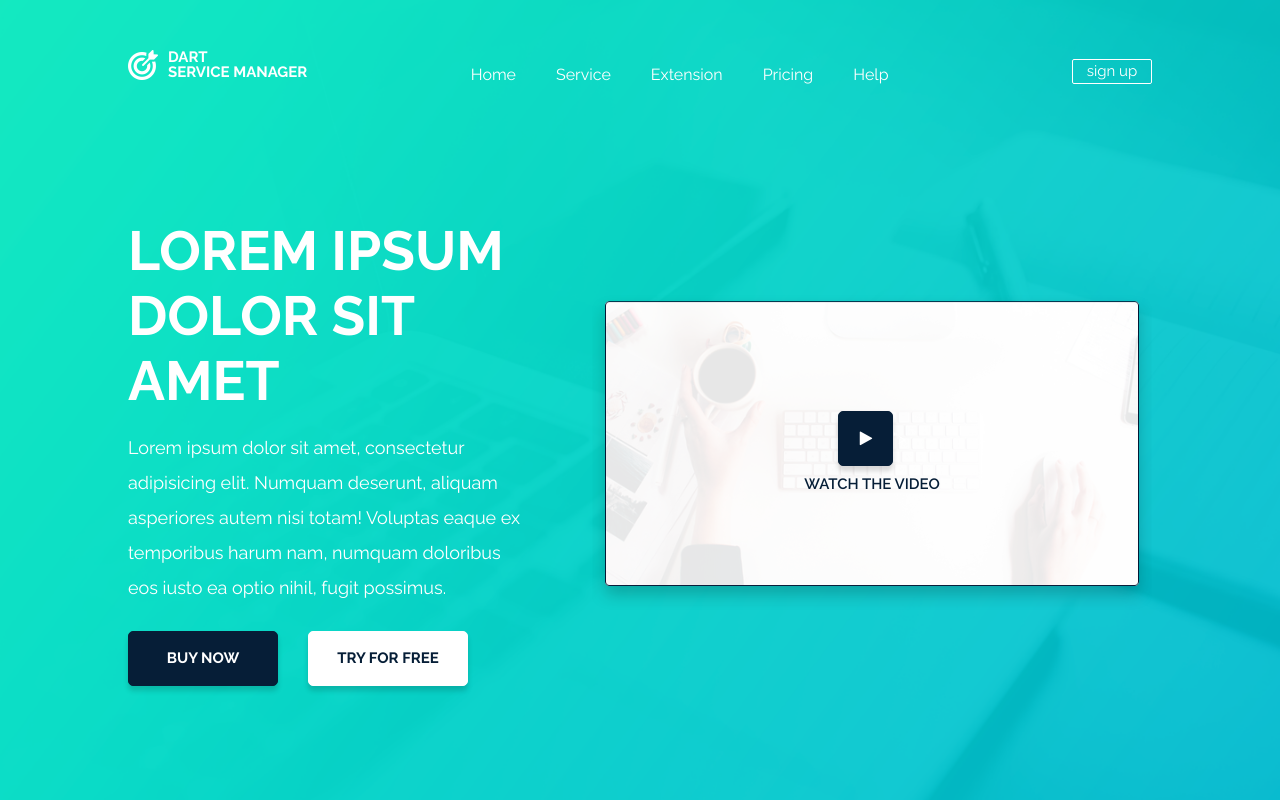
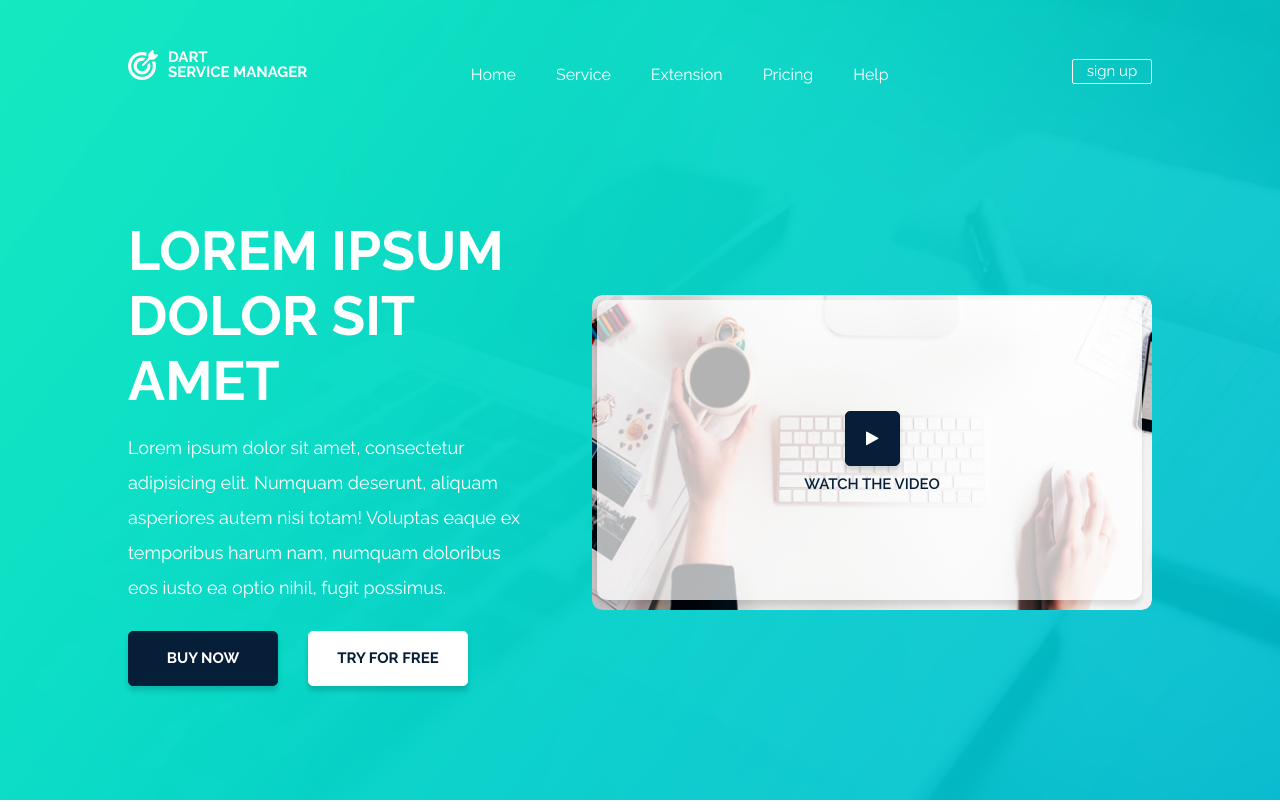
Before and after one commit to Quicksilver62/Quicksilver62.github.io, a PHP site: page / in a window 1280 px wide. Shown: the top 809 px of the page. Run offline with PHP 8.4, Linux system fonts and the light colour scheme.

Commit message:
Add files via upload

```diff
--- a/index.html
+++ b/index.html
@@ -40,8 +40,11 @@
 				</div>
 				<div class="video_wrapper">
 					<div class="video_overlay">
-						<div class="butt watch"><input type="button" value="&#61515;"></i>"></div>
-						<p>watch the video</p>
+						<div class="layout"></div>
+						<div class="butt watch">
+							<input type="button" value="&#61515;">
+							<p>watch the video</p>
+						</div>
 					</div>
 				 	<video width="100%" height="100%" controls="controls" src="video/imagine-dragons-natural.mp4" type='video/mp4; codecs="avc1.42E01E, mp4a.40.2"'></video>
 				</div>
--- a/style.css
+++ b/style.css
@@ -154,10 +154,12 @@
 	height: 315px;
 	-webkit-mask-image: -webkit-radial-gradient(circle, white 100%, black 100%); /*ios 7 border-radius-bug */
 	-webkit-transform: rotate(0.000001deg); /*mac os 10.6 safari 5 border-radius-bug */
-	-webkit-border-radius: 15px;
-	-moz-border-radius: 15px;
-	border-radius: 15px;
+	-webkit-border-radius: 10px;
+	-moz-border-radius: 10px;
+	border-radius: 10px;
 	overflow: hidden;
+	/*border: 1px solid #061e37;*/
+	position: relative;
 }
 .video_wrapper video {
 	display: none;
@@ -165,14 +167,35 @@
 .video_overlay {
 	width: 100%;
 	height: 100%;
-	background-image: url("img/BG.png");
-	background-repeat: no-repeat;
-	background-position: center;
-	background-size: cover;
+	background: url("img/Rounded Rectangle 2 copy.png") no-repeat;
+    -moz-background-size: 100% 100%; /* Firefox 3.6+ */
+    -webkit-background-size: 100% 100%; /* Safari 3.1+ и Chrome 4.0+ */
+    -o-background-size: 100% 100%; /* Opera 9.6+ */
+    background-size: 100% 100%; /* Современные браузеры */
+	justify-content: center;
+	align-items: center;
+	display: flex;
+}
+.layout {
+	width: 545px;
+	height: 300px;
+	margin: -5px 0 0 -5px;
+	background: #fff;
+	opacity: 0.7;
+	box-shadow: 0px 5px 5px 0px rgba(0, 0, 0, 0.15);
+	-webkit-border-radius: 10px;
+	-moz-border-radius: 10px;
+	border-radius: 10px;
+	position: absolute;
+	z-index: 0;
+}
+.watch {
+	position: absolute;
+	z-index: 1;
+	flex-direction: column;
 	display: flex;
 	justify-content: center;
 	align-items: center;
-	flex-direction: column;
 }
 .watch input {
 	background-color:  #061e37;
```
